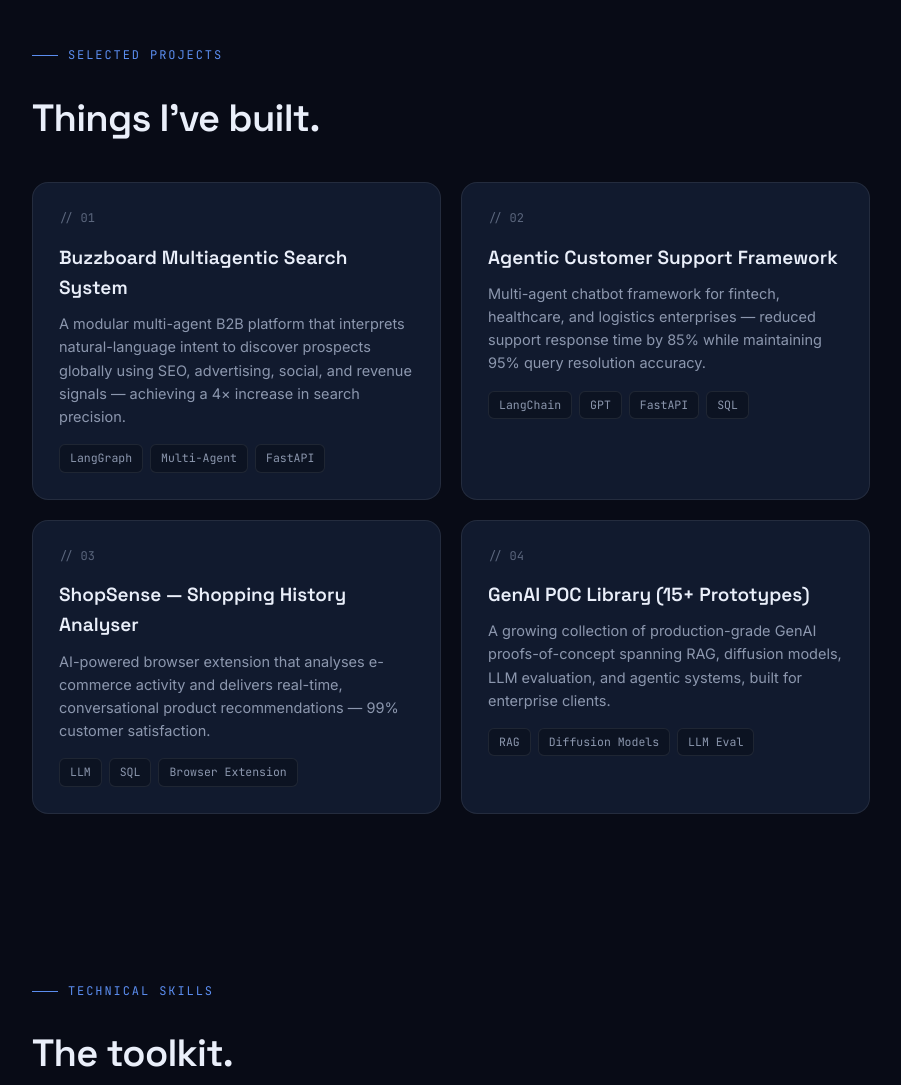
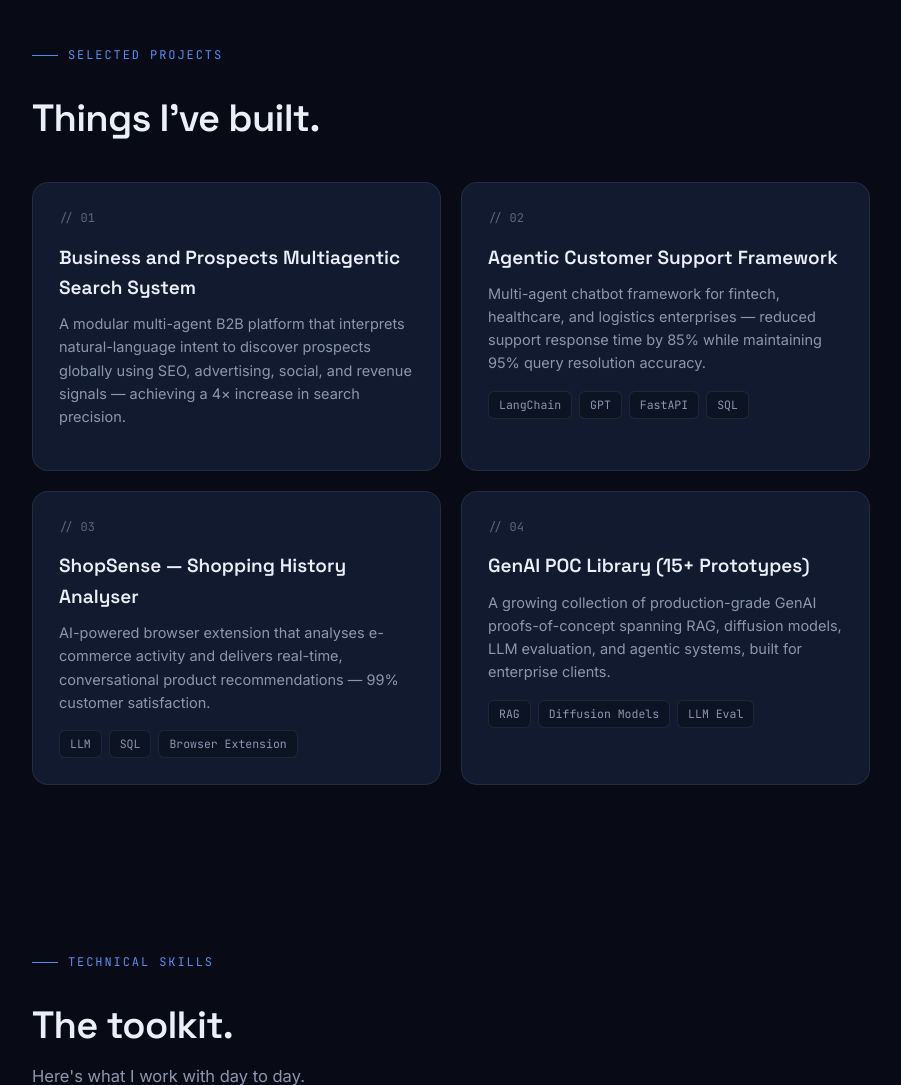
Before and after one commit to EshantDazz/Eshant_Portfolio, a FastAPI app: page / in a window 1280 px wide. Shown: the part 2742-3827 px from the top of the page, without its empty margins (332-1233 px from the left). Run offline with FastAPI, Linux system fonts and the light colour scheme; parts of the project's set-up code (start-up, migrations or seed data) failed here and were passed over.

Commit message:
small-change

```diff
--- a/app/templates/homepage.html
+++ b/app/templates/homepage.html
@@ -486,9 +486,8 @@
       <div class="proj-grid" style="margin-top:34px">
         <div class="card reveal">
           <div class="proj-head"><span class="proj-icon">// 01</span></div>
-          <h3>Buzzboard Multiagentic Search System</h3>
+          <h3>Business and Prospects Multiagentic Search System</h3>
           <p>A modular multi-agent B2B platform that interprets natural-language intent to discover prospects globally using SEO, advertising, social, and revenue signals &mdash; achieving a 4&times; increase in search precision.</p>
-          <div class="tags"><span class="tag">LangGraph</span><span class="tag">Multi-Agent</span><span class="tag">FastAPI</span></div>
         </div>
         <div class="card reveal">
           <div class="proj-head"><span class="proj-icon">// 02</span></div>
```
